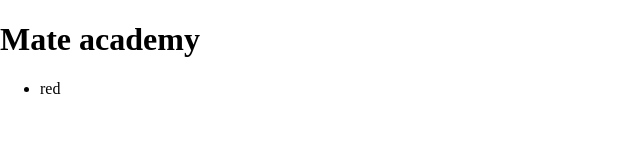
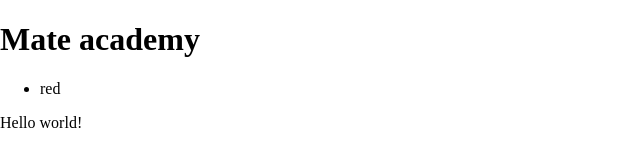
Before and after one commit to MariiaKapustkina/my-project1, a plain HTML site: page index.html in a window 1280 px wide. Shown: the full height of the page, 0-640 px from the left. Drawn offline with Linux system fonts and the light colour scheme.

Commit message:
fix footer

```diff
--- a/index.html
+++ b/index.html
@@ -15,6 +15,6 @@
     </ul>
     <header></header>
     <main></main>
-    <footer></footer>
+    <footer>Hello world!</footer>
 </body>
 </html>
```
